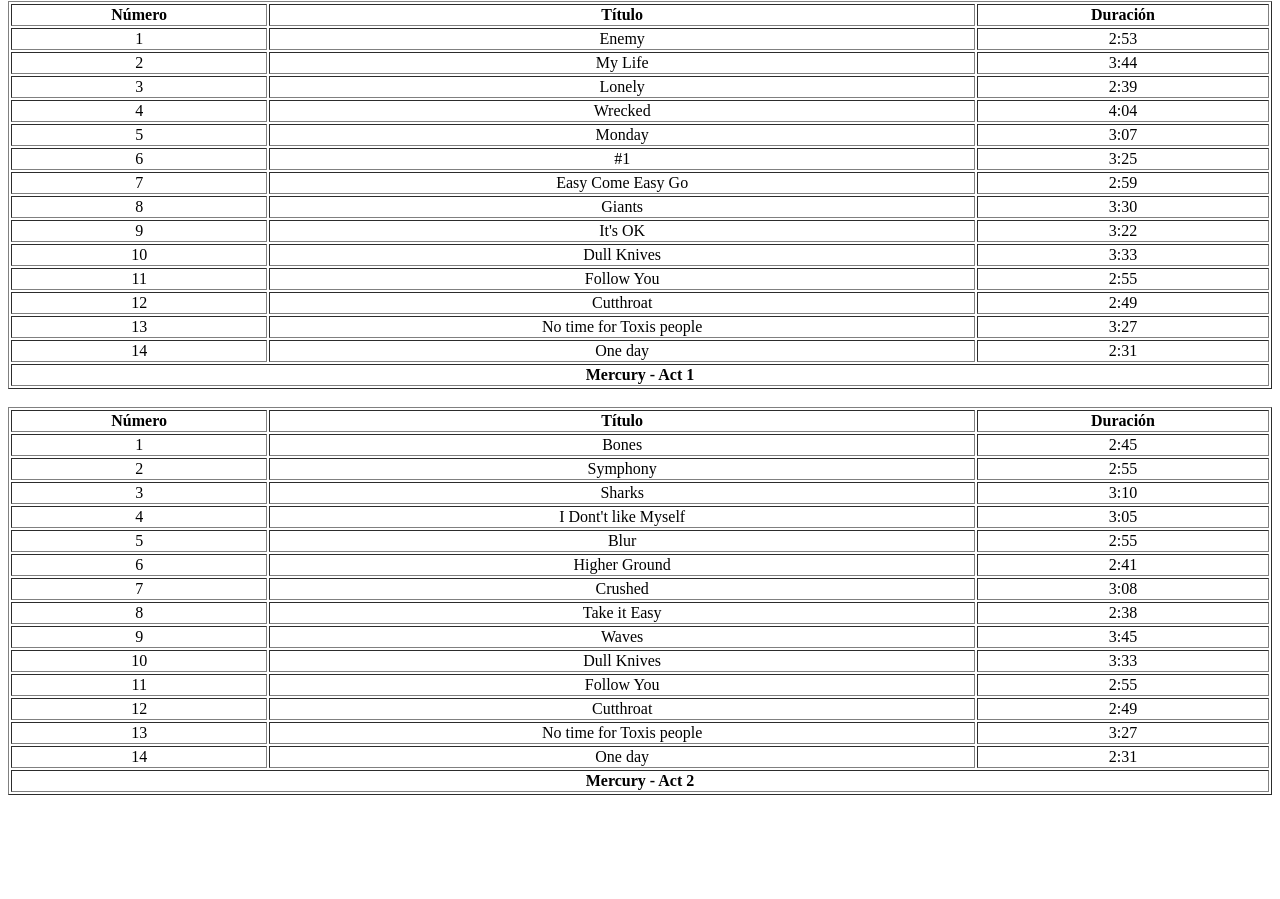
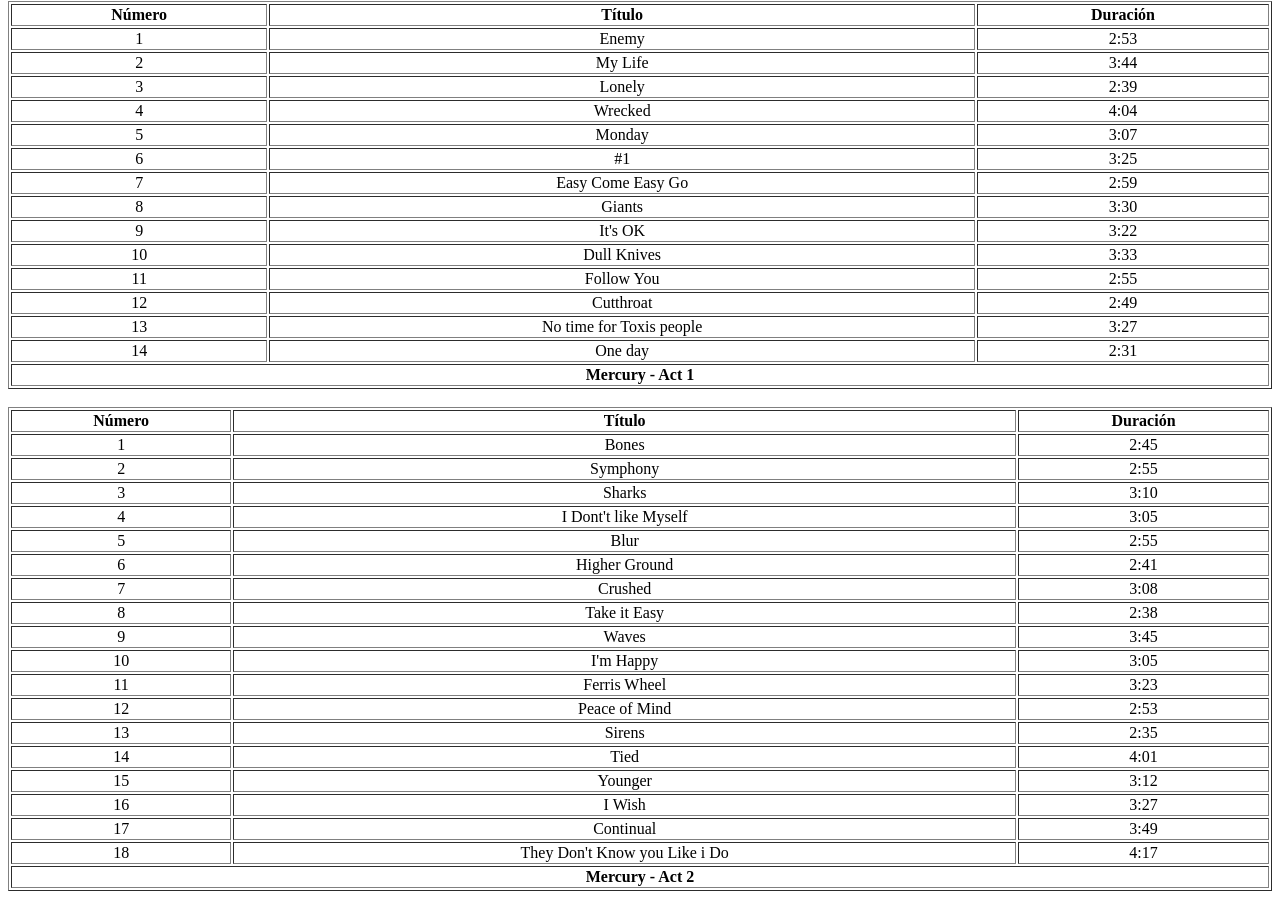
Before and after one commit to ChristianCOGA/CobanoGarciaChristian_ASIX1_0373_AE3_MySpoti, a plain HTML site: page Mercury.html in a window 1280 px wide. Shown: the part 410-1309 px from the top of the page. Before the commit the page ends 1213 px from the top, so only its background shows below. Drawn offline with Linux system fonts and the light colour scheme.

Commit message:
Cambio003

```diff
--- a/Mercury.html
+++ b/Mercury.html
@@ -153,27 +153,47 @@
                 <td>3:45</td>
             </tr><tr>
                 <td>10</td>
-                <td>Dull Knives</td>
-                <td>3:33</td>
+                <td>I'm Happy</td>
+                <td>3:05</td>
             </tr><tr>
                 <td>11</td>
-                <td>Follow You</td>
-                <td>2:55</td>
+                <td>Ferris Wheel</td>
+                <td>3:23</td>
             </tr>
             <tr>
                 <td>12</td>
-                <td>Cutthroat</td>
-                <td>2:49</td>
+                <td>Peace of Mind</td>
+                <td>2:53</td>
             </tr>
             <tr>
                 <td>13</td>
-                <td>No time for Toxis people</td>
+                <td>Sirens</td>
+                <td>2:35</td>
+            </tr>
+            <tr>
+                <td>14</td>
+                <td>Tied</td>
+                <td>4:01</td>
+            </tr>
+            <tr>
+                <td>15</td>
+                <td>Younger</td>
+                <td>3:12</td>
+            </tr>
+            <tr>
+                <td>16</td>
+                <td>I Wish</td>
                 <td>3:27</td>
             </tr>
             <tr>
-                <td>14</td>
-                <td>One day</td>
-                <td>2:31</td>
+                <td>17</td>
+                <td>Continual</td>
+                <td>3:49</td>
+            </tr>
+            <tr>
+                <td>18</td>
+                <td>They Don't Know you Like i Do</td>
+                <td>4:17</td>
             </tr>
 
         </tbody>
```
Also changed, not shown: Formulario.html (+1 -1 lines), Index.html (+3 -1 lines), Recursos/imagenes/GrupoImagine.jpg (added).
